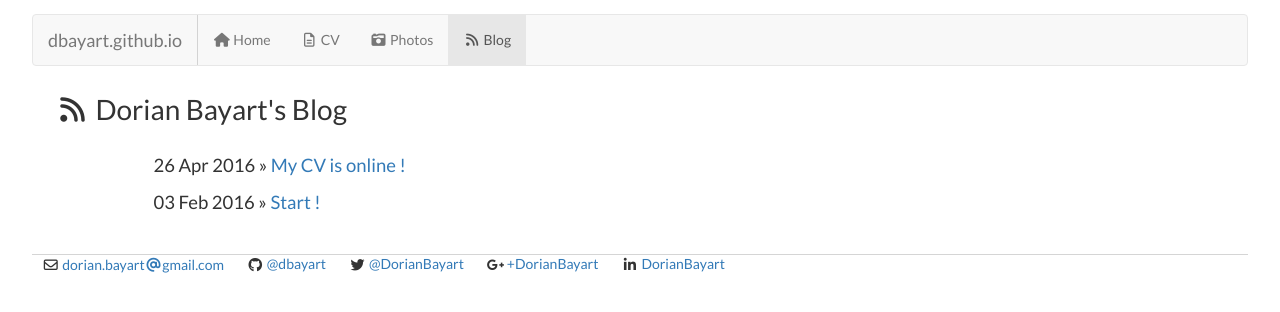
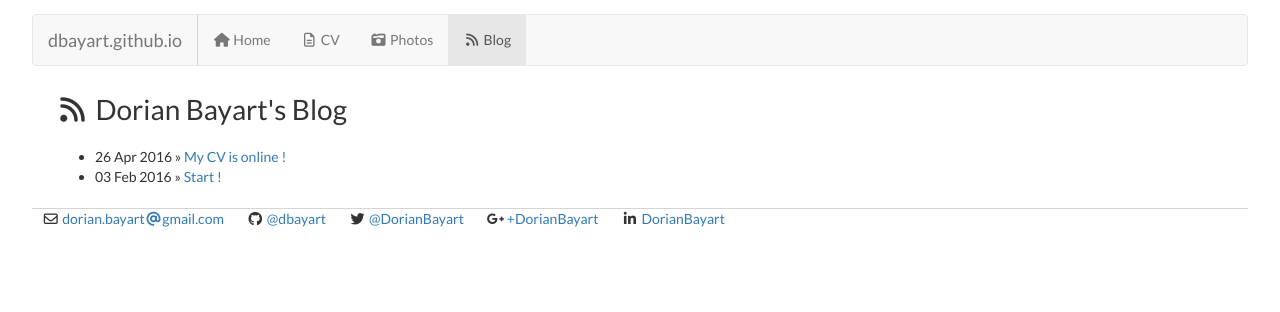
Before and after one commit to dorianbayart/dorianbayart.github.io, a Jekyll site: the page built from blog/index.html, in a window 1280 px wide. Shown: the top 312 px of the page. Built offline with Jekyll 4.4.1, drawn with Linux system fonts in a browser that asks for light colours; nearby versions of some CDN libraries.

Commit message:
Update main.css

```diff
--- a/css/main.css
+++ b/css/main.css
@@ -58,17 +58,7 @@ footer {
     border-top: 1px solid #d5d5d5;
 }
 
-ul.posts {
-    margin: auto auto 1.4em;
-    font-size: 1.1em;
-    width: 90%;
-}
 
-ul.posts li {
-    list-style: none;
-    font-size: 1.2em;
-    line-height: 2em;
-}
 
 .noJS {
 	display: none;
```
